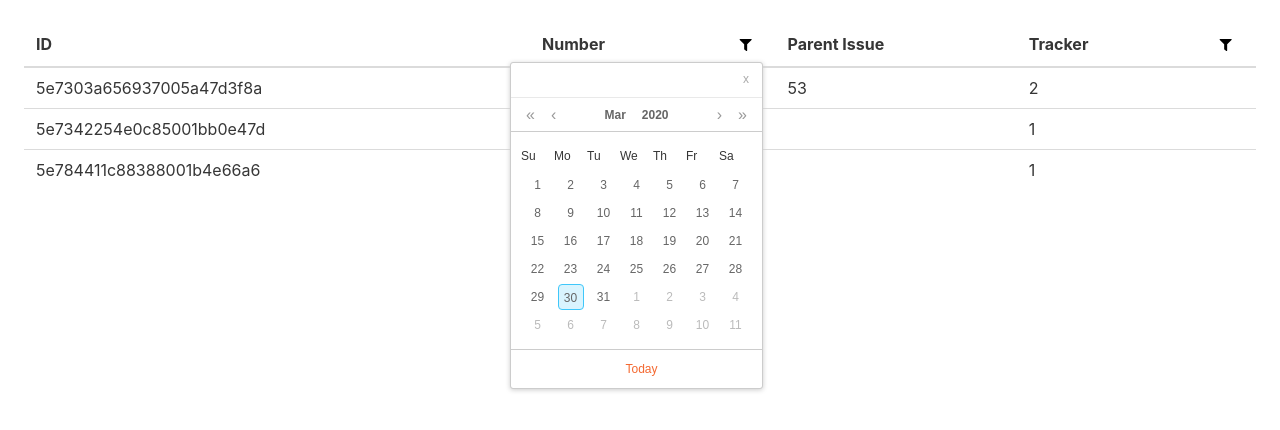
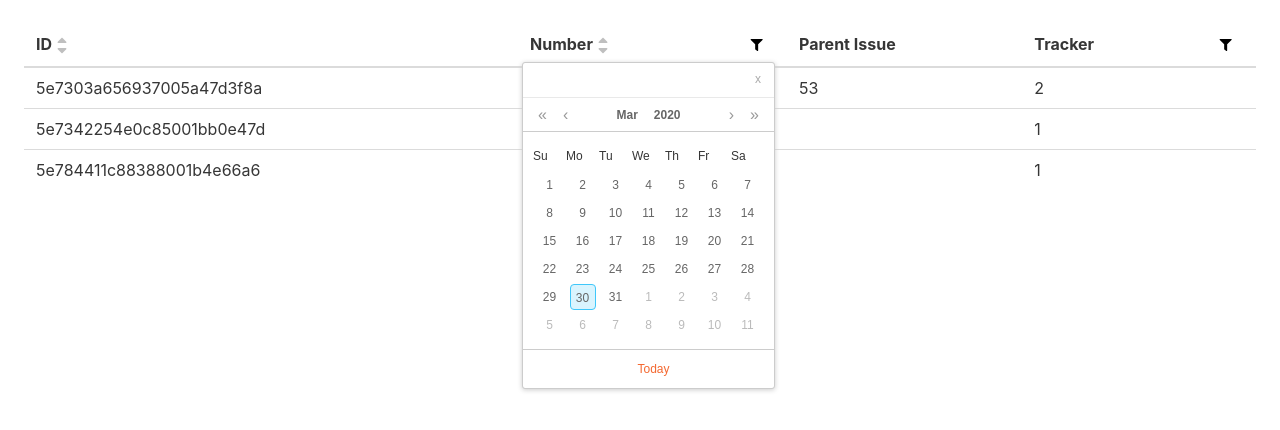
Before and after one commit to minori-tech/mnr-table, a React app: page / in a window 1280 px wide. Both pictures are taken after a click on the button 745 px from the left and 45 px from the top of the page. Shown: the top 430 px of the page. Built offline with nearby package versions, Linux system fonts and the light colour scheme.

Commit message:
handle sort action

```diff
--- a/src/@types.ts
+++ b/src/@types.ts
@@ -60,11 +60,10 @@ export interface TableState<T> {
 }
 
 export type TableAction<T extends object = any> = { type: string; payload?: any } & T
+export type Constructor<T> = new (...args: any[]) => T
 
 export interface TableStore<T extends object = any> {
     baseURL: string
-    columns?: BaseOptions[]
-    columnKeys?: string[]
     dataSource?: Array<T>
     isLoading?: boolean
     total?: number
--- a/src/components/index.tsx
+++ b/src/components/index.tsx
@@ -1,13 +1,12 @@
 import RcTable from 'rc-table'
 import React, { createContext, useEffect, useMemo, useReducer } from 'react'
 import { v4 as uuidv4 } from 'uuid'
-import { TableOptions, TableStore } from '../@types'
+import { Constructor, TableOptions, TableStore } from '../@types'
 import { getMetadataColumns } from '../metadata'
 import '../styles/table.css'
 import { doFetchData } from './controller/action'
 import { tableReducer } from './controller/reducer'
 
-type Constructor<T> = new (...args: any[]) => T
 export class TableProps<T extends object = any> {
     baseURL: string
     metadata: Constructor<T>
@@ -21,45 +20,18 @@ export class TableProps<T extends object = any> {
 
 export const TableContext = createContext<TableStore>({ baseURL: '', dispatch: () => null })
 
-const data = []
-for (let i = 0; i < 10; i += 1) {
-    data.push({
-        key: i,
-        a: `a${i}`,
-        b: `b${i}`,
-        c: `c${i}`
-    })
-}
-
 export function Table<T extends object = any>(props: TableProps<T>) {
     const { baseURL, metadata } = props
     const initialStore: TableStore = useMemo<TableStore>(() => {
-        return { baseURL, isLoading: true, columns: getMetadataColumns(metadata.name) }
+        return { baseURL, isLoading: true }
     }, [baseURL])
     const [state, dispatch] = useReducer(tableReducer, initialStore)
+
+    const columns = useMemo(() => getMetadataColumns(metadata.name), [baseURL])
 
     useEffect(() => {
         doFetchData(baseURL, dispatch)
     }, [])
-
-    // const menu = <div>Filter</div>
-    // const columns = [
-    //     {
-    //         title: (
-    //             <div>
-    //                 title1
-    //                 <Dropdown trigger={['click']} overlay={menu}>
-    //                     <a href='#'>filter</a>
-    //                 </Dropdown>
-    //             </div>
-    //         ),
-    //         key: 'a',
-    //         dataIndex: 'a',
-    //         width: 100
-    //     },
-    //     { title: 'title2', key: 'b', dataIndex: 'b', width: 100 },
-    //     { title: 'title3', key: 'c', dataIndex: 'c', width: 200 }
-    // ]
 
     return (
         <TableContext.Provider value={{ ...state, dispatch }}>
@@ -68,17 +40,9 @@ export function Table<T extends object = any>(props: TableProps<T>) {
                     rowKey={() => uuidv4()}
                     prefixCls='mnr-table'
                     className='table'
-                    columns={state.columns}
+                    columns={columns}
                     data={state.dataSource}
                 />
-                {/* <table id='main-table' className='table is-responsive is-bordered'>
-                    <THead columns={state.columns} />
-                    <tbody>
-                        {state.dataSource?.map((record: Record<string, unknown>, index) => (
-                            <tr key={index}>{renderCell(state.columns, record, index)}</tr>
-                        ))}
-                    </tbody>
-                </table> */}
             </div>
             {/* {!isArrayEmpty(dataRows) && (
                 <TFooter
@@ -90,12 +54,3 @@ export function Table<T extends object = any>(props: TableProps<T>) {
         </TableContext.Provider>
     )
 }
-
-// function renderCell(columns: ColumnOptions[], record: Record<string, unknown>, index?: number) {
-//     return columns.map((col) => {
-//         return (
-//             // <td key={col.key} className={getClasses(col)}>
-//             <td key={col.key}>{col.render ? col.render(record, index) : record[col.key]}</td>
-//         )
-//     })
-// }
--- a/src/components/thead/DatePicker.tsx
+++ /dev/null
@@ -1,13 +0,0 @@
-import Calendar from 'rc-calendar'
-import React, { useEffect, useRef } from 'react'
-
-export function DatePicker() {
-    const calendarRef = useRef(null)
-    useEffect(() => {}, [])
-
-    return (
-        <div>
-            <Calendar />
-        </div>
-    )
-}
--- /dev/null
+++ b/src/components/thead/FilterDate.tsx
@@ -0,0 +1,10 @@
+import Calendar from 'rc-calendar'
+import React from 'react'
+
+export function FilterDate() {
+    return (
+        <div>
+            <Calendar />
+        </div>
+    )
+}
--- a/src/components/thead/Multi.tsx
+++ b/src/components/thead/FilterSelect.tsx
@@ -2,7 +2,7 @@ import Menu, { MenuItem } from 'rc-menu'
 import 'rc-menu/assets/index.css'
 import React from 'react'
 
-export function Multi({ dataSource }: { dataSource: { key: string; value: string }[] }) {
+export function FilterSelect({ dataSource }: { dataSource: { key: string; value: string }[] }) {
     return (
         <Menu multiple>
             {dataSource?.map((d) => (
--- a/src/components/thead/THeadCell.tsx
+++ b/src/components/thead/THeadCell.tsx
@@ -1,17 +1,81 @@
-import { faFilter } from '@fortawesome/free-solid-svg-icons'
+import { faFilter, faSortDown, faSortUp } from '@fortawesome/free-solid-svg-icons'
 import { FontAwesomeIcon } from '@fortawesome/react-fontawesome'
 import RcDropdown from 'rc-dropdown'
 import React, { ReactNode, useEffect, useState } from 'react'
 import { ColumnOptions } from '../../@types'
-import { DatePicker } from './DatePicker'
-import { Multi } from './Multi'
+import { doSort } from '../controller/action'
+import { FilterDate } from './FilterDate'
+import { FilterSelect } from './FilterSelect'
 
-type Props = { col: ColumnOptions; onSortClick?: (e: React.MouseEvent) => void }
+type Props = { col: ColumnOptions }
+
+enum SORT_CLASS {
+    NONE = 'sorting-none',
+    ASC = 'sorting-asc',
+    DESC = 'sorting-desc'
+}
+const SORT_TYPE = {
+    [SORT_CLASS.ASC]: 'ACS',
+    [SORT_CLASS.DESC]: 'DESC'
+}
+const SORT_ATTRIBUTE = 'data-sort'
+
+function updateClass(currentTarget: HTMLSpanElement) {
+    const currentSort = currentTarget.getAttribute(SORT_ATTRIBUTE)
+    switch (currentSort) {
+        case SORT_CLASS.ASC:
+            currentTarget.classList.remove(SORT_CLASS.ASC)
+            currentTarget.classList.add(SORT_CLASS.DESC)
+            currentTarget.setAttribute(SORT_ATTRIBUTE, SORT_CLASS.DESC)
+            break
+        case SORT_CLASS.DESC:
+            currentTarget.classList.remove(SORT_CLASS.DESC)
+            currentTarget.classList.add(SORT_CLASS.NONE)
+            currentTarget.removeAttribute(SORT_ATTRIBUTE)
+            break
+        case SORT_CLASS.NONE:
+        case null:
+            currentTarget.classList.remove(SORT_CLASS.NONE)
+            currentTarget.classList.add(SORT_CLASS.ASC)
+            currentTarget.setAttribute(SORT_ATTRIBUTE, SORT_CLASS.ASC)
+            break
+        default:
+            break
+    }
+}
 
 export function renderTHCell({ col }: Props): ReactNode {
+    const onSortClick = ({ currentTarget }: React.MouseEvent<HTMLDivElement>) => {
+        const target = currentTarget.querySelector('.th-sort') as HTMLSpanElement
+        if (target === null) return
+        const targetKey = target.getAttribute('data-key')
+        updateClass(target)
+        currentTarget.parentNode.parentNode.parentNode.childNodes.forEach((node: HTMLTableHeaderCellElement) => {
+            const elem = node.querySelector('.th-sort')
+            if (elem && elem.getAttribute('data-key') !== targetKey) {
+                elem.classList.remove(SORT_CLASS.ASC)
+                elem.classList.remove(SORT_CLASS.DESC)
+                elem.removeAttribute(SORT_ATTRIBUTE)
+            }
+        })
+        doSort(col.key, SORT_TYPE[target.getAttribute(SORT_ATTRIBUTE)])
+    }
+
     return (
         <div>
-            <div className='th-title'>{typeof col.title === 'function' ? col.title(col.key) : col.title}</div>
+            <div className='th-title' onClick={col.sort && onSortClick}>
+                <span>{typeof col.title === 'function' ? col.title(col.key) : col.title}</span>
+                {col.sort && (
+                    <span className='th-sort sorting-none' data-key={col.key}>
+                        <span>
+                            <FontAwesomeIcon icon={faSortUp} />
+                        </span>
+                        <span>
+                            <FontAwesomeIcon icon={faSortDown} />
+                        </span>
+                    </span>
+                )}
+            </div>
             {col.filterType && <FilterCell {...col} />}
         </div>
     )
@@ -52,15 +116,15 @@ const FilterByType = (props: ColumnOptions) => {
 
     useEffect(() => {
         if (typeof dataSource === 'function') {
-            Promise.resolve(dataSource()).then((value) => setState(value))
+            dataSource().then((value) => setState(value))
         }
     }, [])
 
     switch (type) {
         case 'date':
-            return <DatePicker />
+            return <FilterDate />
         case 'multi':
-            return <Multi dataSource={state} />
+            return <FilterSelect dataSource={state} />
         default:
             return <></>
     }
--- a/src/styles/table.css
+++ b/src/styles/table.css
@@ -19,39 +19,25 @@
     outline: none;
     background: transparent;
 }
-/* span.sorting,
-span.sorting_asc,
-span.sorting_desc {
+.mnr-table-cell .th-title {
+    width: 100%;
     cursor: pointer;
-    position: relative;
 }
-span.sorting::after,
-span.sorting_asc::after,
-span.sorting_desc::after {
-    left: 1em;
-    content: '↑';
+.mnr-table-cell .th-sort {
+    display: inline-flex;
+    flex-direction: column;
+    margin-left: 5px;
 }
-span.sorting::before,
-span.sorting_asc::before,
-span.sorting_desc::before {
-    left: 0.5em;
-    content: '↓';
+.mnr-table-cell .th-sort > span {
+    height: 3px;
 }
-span.sorting::after,
-span.sorting::before,
-span.sorting_asc::after,
-span.sorting_asc::before,
-span.sorting_desc::after,
-span.sorting_desc::before {
-    position: absolute;
-    display: block;
-    opacity: 0.3;
-    bottom: 0.7em;
+.mnr-table-cell .th-sort > span > svg {
+    color: #bfbfbf;
 }
-span.sorting_asc::after,
-span.sorting_desc::before {
-    opacity: 1;
-} */
+.mnr-table-cell .sorting-asc > span:first-child > svg,
+.mnr-table-cell .sorting-desc > span:last-child > svg {
+    color: #1890ff;
+}
 span.icon {
     cursor: pointer;
 }
@@ -69,14 +55,3 @@ span.icon > svg {
 .dropdown-content > .is-grouped {
     justify-content: flex-end;
 }
-/* span.th-filter {
-    padding-right: 0;
-    padding-left: 0;
-}
-span.is-1 {
-    width: 0;
-} */
-/* .mnr-table tr td {
-    width: 1%;
-    white-space: nowrap;
-} */
```
Also changed, not shown: src/components/controller/action.ts (+27 -13 lines).
